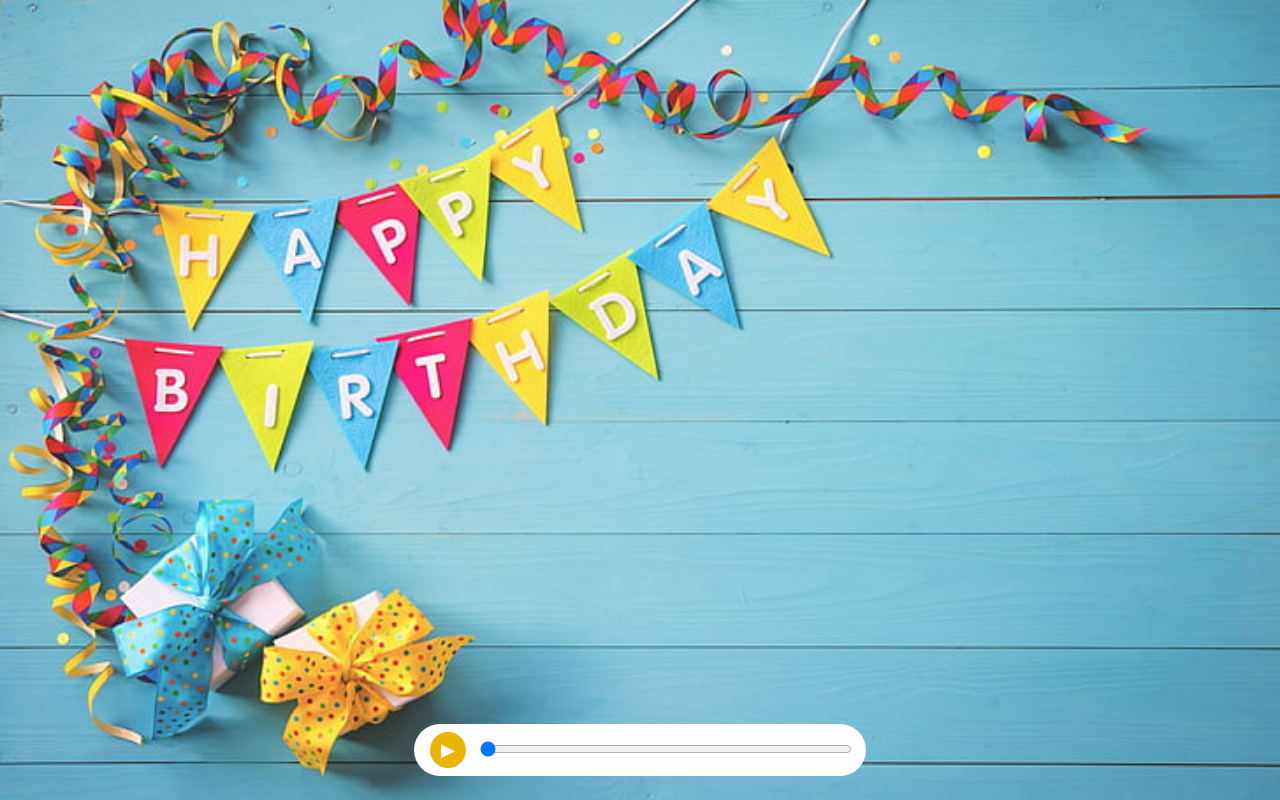
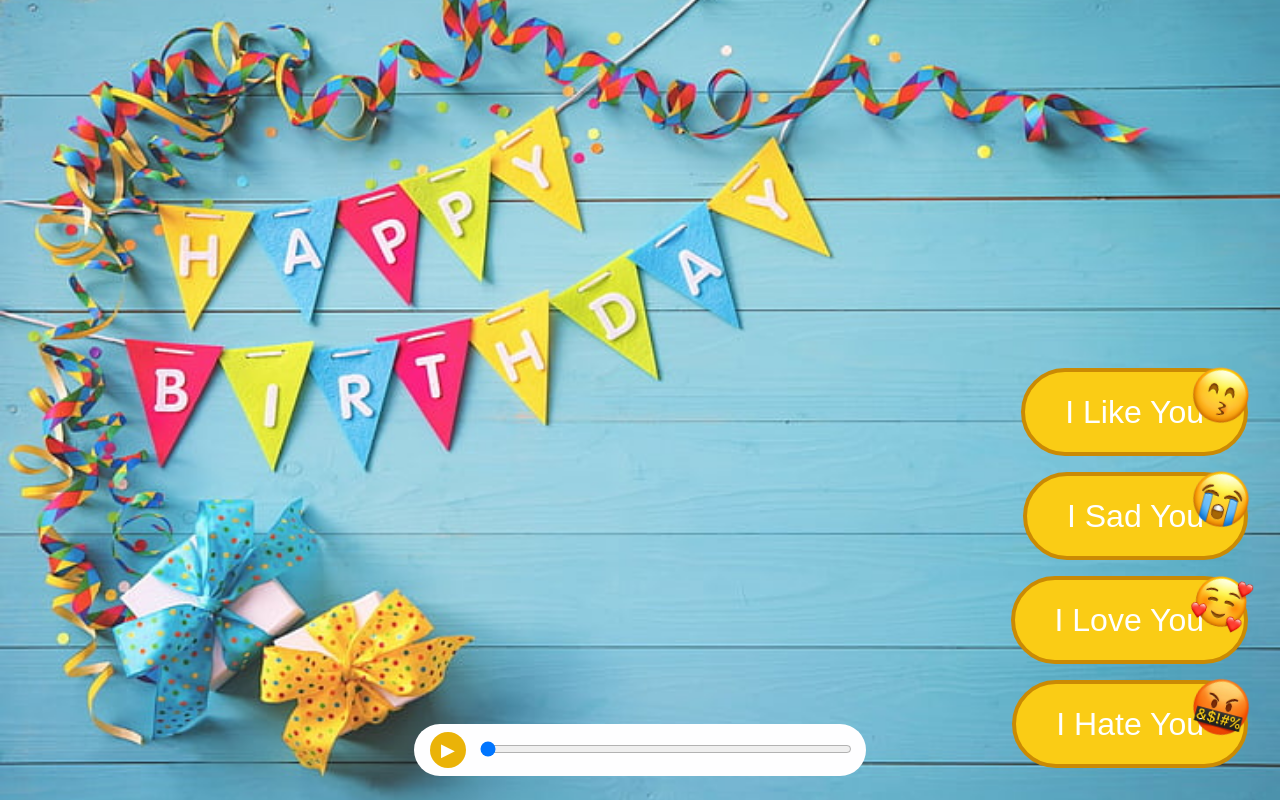
Before and after one commit to doantd11/1308, a React (Vite) app: page / in a window 1280 px wide. Built offline with nearby package versions, Linux system fonts and the light colour scheme.

Commit message:
[DatDT][HomePage][render button list]

```diff
--- a/pages/HomePage.jsx
+++ b/pages/HomePage.jsx
@@ -1,5 +1,16 @@
 import BackgroundMusic from '../components/audio/BackgroundMusic';
+import HateButton from '../components/hate/HateButton';
+import LikeButton from '../components/like/LikeButton';
+import LoveButton from '../components/love/LoveButton';
+import SadButton from '../components/sad/SadButton';
 import BackgroundTemp from '../components/temp/BackgroundTemp';
+
+const buttonItems = [
+  { id: 'like', Component: LikeButton },
+  { id: 'sad', Component: SadButton },
+  { id: 'love', Component: LoveButton },
+  { id: 'hate', Component: HateButton },
+];
 
 export default function HomePage() {
   return (
@@ -16,9 +27,25 @@ export default function HomePage() {
           overflow: hidden;
           position: relative;
         }
+
+        .home-buttons {
+          align-items: flex-end;
+          bottom: 32px;
+          display: flex;
+          flex-direction: column;
+          gap: 16px;
+          position: absolute;
+          right: 32px;
+          z-index: 1;
+        }
       `}</style>
       <main className="home-page">
         <BackgroundTemp />
+        <div className="home-buttons">
+          {buttonItems.map(({ id, Component }) => (
+            <Component key={id} />
+          ))}
+        </div>
         <BackgroundMusic />
       </main>
     </>
```
